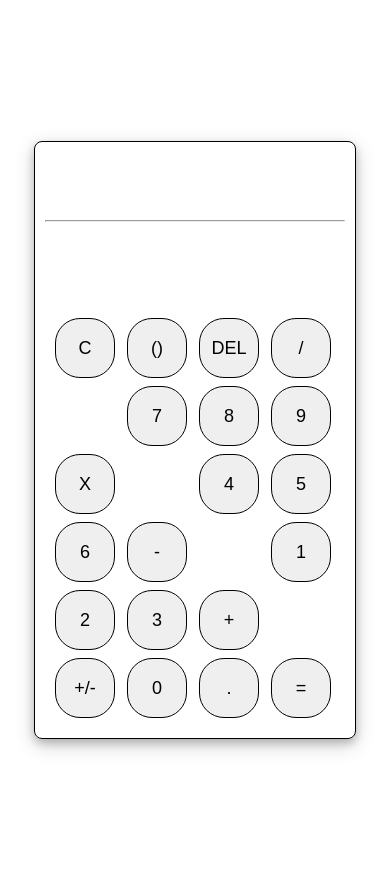
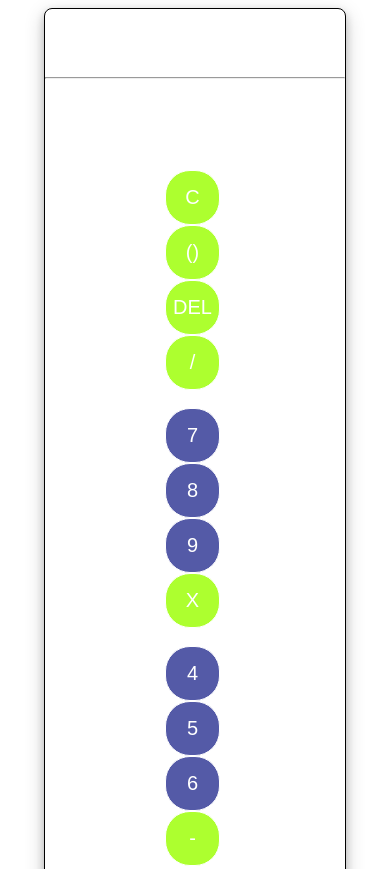
Before and after one commit to abhishekk119/calculatornew, a plain HTML site: page index.html in a window 390 px wide. Shown: the top 869 px of the page. Drawn offline with Linux system fonts and the light colour scheme.

Commit message:
Update styles.css

```diff
--- a/styles.css
+++ b/styles.css
@@ -1,66 +1,88 @@
-/* Base styles for all devices */
+/* Base styles - maintains your original laptop layout */
 #container {
     text-align: center;
-    margin: 20px auto;
+    margin: 0 auto;
+    width: 300px;
     border: solid 1px black;
+    height: 500px;
     border-radius: 8px;
     box-shadow: 0 4px 8px 0 rgba(0, 0, 0, 0.2), 0 6px 20px 0 rgba(0, 0, 0, 0.19);
-    padding: 10px;
-    width: 100%;
-    max-width: 300px;
+    position: relative;
+    background: white;
 }
 
-/* Display area adjustments */
-#display-area, #result-area {
-    min-height: 50px;
-    padding: 5px;
+#display-area {
+    height: 50px;
+    padding: 10px 20px 0 20px;
+}
+
+#display-area-h2 {
+    color: gray;
+    font-family: "Times New Roman", Times, serif;
+    text-align: right;
+    font-size: 1.2rem;
+    margin: 0;
     overflow: hidden;
     text-overflow: ellipsis;
+    white-space: nowrap;
 }
 
-/* Button base styles */
-#btn, #colored {
+#result-area {
+    height: 50px;
+    padding: 0 20px;
+}
+
+#result-area-h1 {
+    text-align: right;
+    font-size: 1.8rem;
+    margin: 0;
+    overflow: hidden;
+    text-overflow: ellipsis;
+    white-space: nowrap;
+}
+
+#buttons-and-operaters-div {
+    padding: 20px;
+    display: flex;
+    flex-direction: column;
+    align-items: center;
+}
+
+.button-row {
+    display: flex;
+    justify-content: center;
+    width: 100%;
+    margin-bottom: 8px;
+}
+
+/* Original button styles - maintains your exact colors */
+#btn {
     height: 50px;
     width: 50px;
     border: solid 1px;
     border-radius: 25px;
-    margin: 5px;
+    margin-right: 7px;
+    background-color: #545AA7;
+    color: white;
     font-size: 20px;
-    display: inline-block;
+    cursor: pointer;
+    transition: all 0.2s;
 }
 
-/* Mobile-specific styles */
-@media only screen and (max-width: 600px) {
-    body {
-        padding: 10px;
-        display: flex;
-        justify-content: center;
-        align-items: center;
-        min-height: 100vh;
-    }
-
-    #container {
-        width: 95%;
-        margin: 0 auto;
-    }
-
-    #buttons-and-operaters-div {
-        display: grid;
-        grid-template-columns: repeat(4, 1fr);
-        gap: 8px;
-        padding: 10px;
-    }
-
-    #btn, #colored {
-        height: 60px;
-        width: 100%;
-        max-width: 60px;
-        margin: 0;
-        font-size: 18px;
-    }
+#colored {
+    height: 50px;
+    width: 50px;
+    border: solid 1px;
+    border-radius: 25px;
+    margin-right: 7px;
+    background-color: greenyellow;
+    color: white;
+    font-size: 20px;
+    cursor: pointer;
+    transition: all 0.2s;
 }
 
-/* Keep your existing hover effects */
+/* Hover effects */
 #btn:hover {
     background-color: orange;
     transform: scale(1.02);
@@ -70,3 +92,33 @@
     background-color: blue;
     transform: scale(1.02);
 }
+
+/* Mobile responsiveness */
+@media (max-width: 400px) {
+    #container {
+        width: 100%;
+        max-width: 300px;
+        height: auto;
+        min-height: 500px;
+    }
+
+    .button-row {
+        margin-bottom: 5px;
+    }
+
+    #btn, #colored {
+        height: 55px;
+        width: 55px;
+        margin-right: 5px;
+    }
+
+    #buttons-and-operaters-div {
+        padding: 15px;
+    }
+}
+
+/* Prevent text selection and tap highlight */
+button {
+    user-select: none;
+    -webkit-tap-highlight-color: transparent;
+}
```
